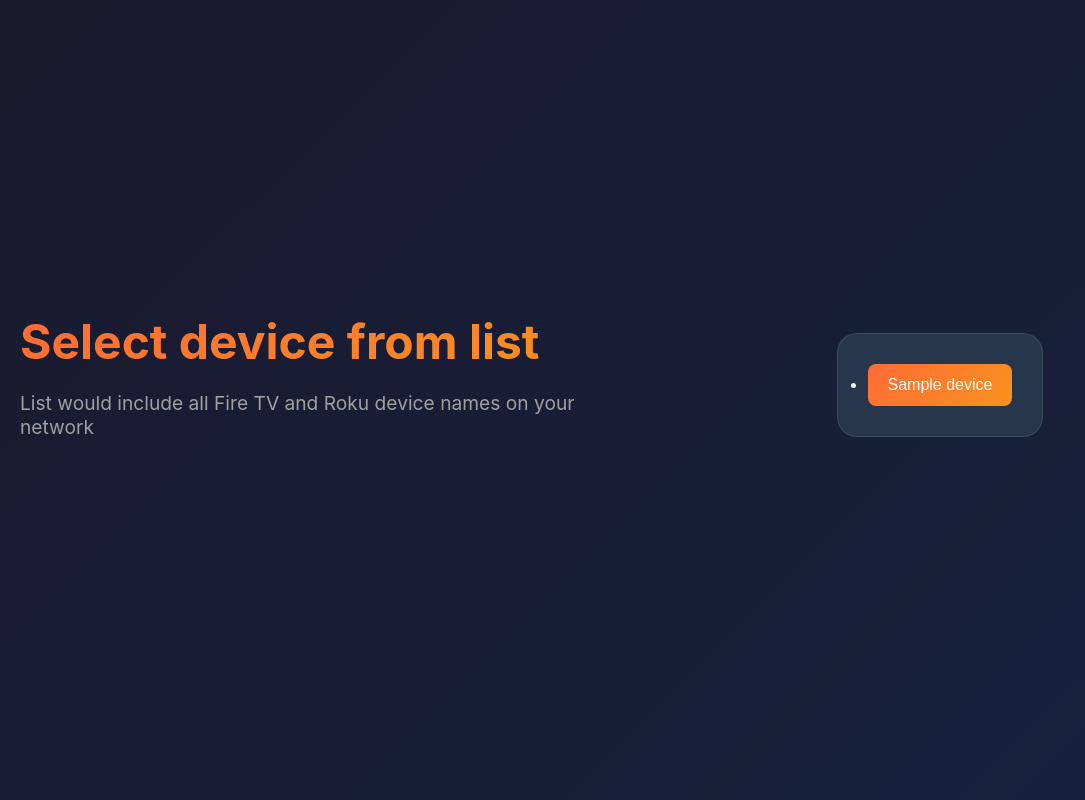
After one commit to realaryann/fireku, a Flask app: template templates/choose_devices.html in a window 1280 px wide. The commit adds this page. Shown: the whole page, without its empty margins (0-1085 px from the left). Run offline with Flask 3, Linux system fonts and the light colour scheme; the template is opened without the code that fills it: most values are stand-ins (such as "Sample title", 1, 10 or a date in 2020).

Commit message:
v3.5: Changed ip based connection to discovery based connection for Rokus Roku uses the SSDP M-SEARCH mode to look for Roku devices on priv network Uses the Roku's dev mode device-info REST API to get Roku names All devices are internally stored in a list of dicts containing ip, type, and name

```diff
--- a/main.py
+++ b/main.py
@@ -1,4 +1,5 @@
 from flask import Flask, render_template, request, redirect, flash, url_for
+import ast
 from connection import *
 from keydefine import *
 
@@ -14,26 +15,34 @@
     # Must find out whether IP is Fire TV or Roku
     global FIRESTICK_IP
     global ROKU_IP
-    potential_ip = request.form["ip"]
-    if potential_ip == None:
-        flash("You must first connect to your Fire TV / Roku with a valid IP")
-    else:
-        Conn.discover_roku()
-        if Conn.verify_ipv4(potential_ip):
-            # Check for Fire TV
-            if Conn.firetv_establish_connection(potential_ip):
-                FIRESTICK_IP=potential_ip
-                return "firetv"
-            # Check for Roku
-            elif Conn.roku_establish_connection(potential_ip):
-                ROKU_IP=potential_ip
-                return "roku"
-            else:
-                flash(f"Unable to establish connection to {potential_ip}")
-                return ""
-        else:
-            flash("IPV4 address syntax is incorrect")
-            return ""
+    """
+    # Check for Fire TV
+    if Conn.firetv_establish_connection(potential_ip):
+        FIRESTICK_IP=potential_ip
+        return "firetv"
+    """
+    # Check for Roku
+    Conn.discover_roku()
+    """
+    elif Conn.roku_establish_connection(potential_ip):
+        ROKU_IP=potential_ip
+        return "roku"
+    """
+
+@app.route("/choose_devices", methods=["GET","POST"])
+def choose_devices():
+    global ROKU_IP, FIRESTICK_IP
+    if request.method == "POST":
+        device_details = ast.literal_eval(request.form["device"])
+        if device_details["type"] == "roku":
+            ROKU_IP = device_details["ip"]
+            return redirect(url_for("roku_page"))
+
+        elif device_details["type"] == "firetv":
+            return redirect(url_for("firetv_page"))
+
+    ret = cycle_ips()
+    return render_template("choose_devices.html", devices=Conn.device_ip_name)
 
 
 @app.route("/roku", methods=["GET", "POST"])
@@ -58,13 +67,8 @@
 @app.route('/', methods = ["GET", "POST"])
 def index():
     if request.method == "POST":
-        ret = cycle_ips()
-        if ret == "roku":
-            return redirect(url_for("roku_page"))
-        elif ret == "firetv":
-            return redirect(url_for("firetv_page"))
-        else:
-            return redirect("/")
+        return redirect(url_for("choose_devices"))
+
     return render_template("index.html")
 
 
--- /dev/null
+++ b/templates/choose_devices.html
@@ -0,0 +1,25 @@
+<!DOCTYPE html>
+<html lang="en">
+<head>
+    <meta charset="UTF-8">
+    <meta name="viewport" content="width=device-width, initial-scale=1.0">
+    <link rel="stylesheet" href="static/firetv_style.css">
+    <title>Choose Devices</title>
+</head>
+<body>
+    <div class="header">
+            <h1>Select device from list</h1>
+            <p>List would include all Fire TV and Roku device names on your network</p>
+    </div>
+    <div class="connection-panel">
+        <form action="#" method="post">
+            <ul>
+            {% for device in devices %}
+                <li>
+                    <button class="btn btn-primary" name="device" value = "{{ device }}">{{ device.name }}</button>
+                </li>
+            {% endfor %}
+            </ul>
+        </form>
+    </div>
+</body>
--- a/templates/roku.html
+++ b/templates/roku.html
@@ -75,7 +75,6 @@
                     <button name="button" value= "VolumeUp" class="volume-button">VOL+</button>
                 </div>
 
-
             </div>
         </div>
     </form>
```
Also changed, not shown: connection.py (+7 -3 lines), templates/index.html (+3 -4 lines).
